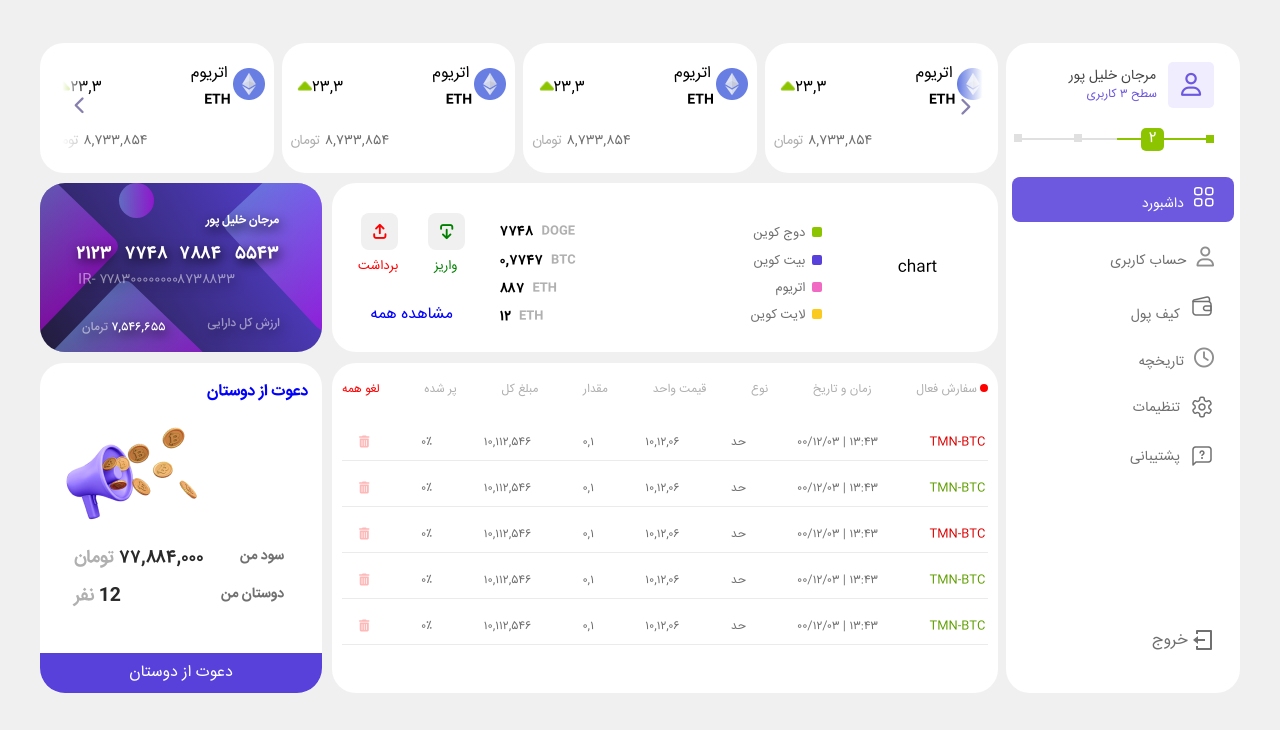
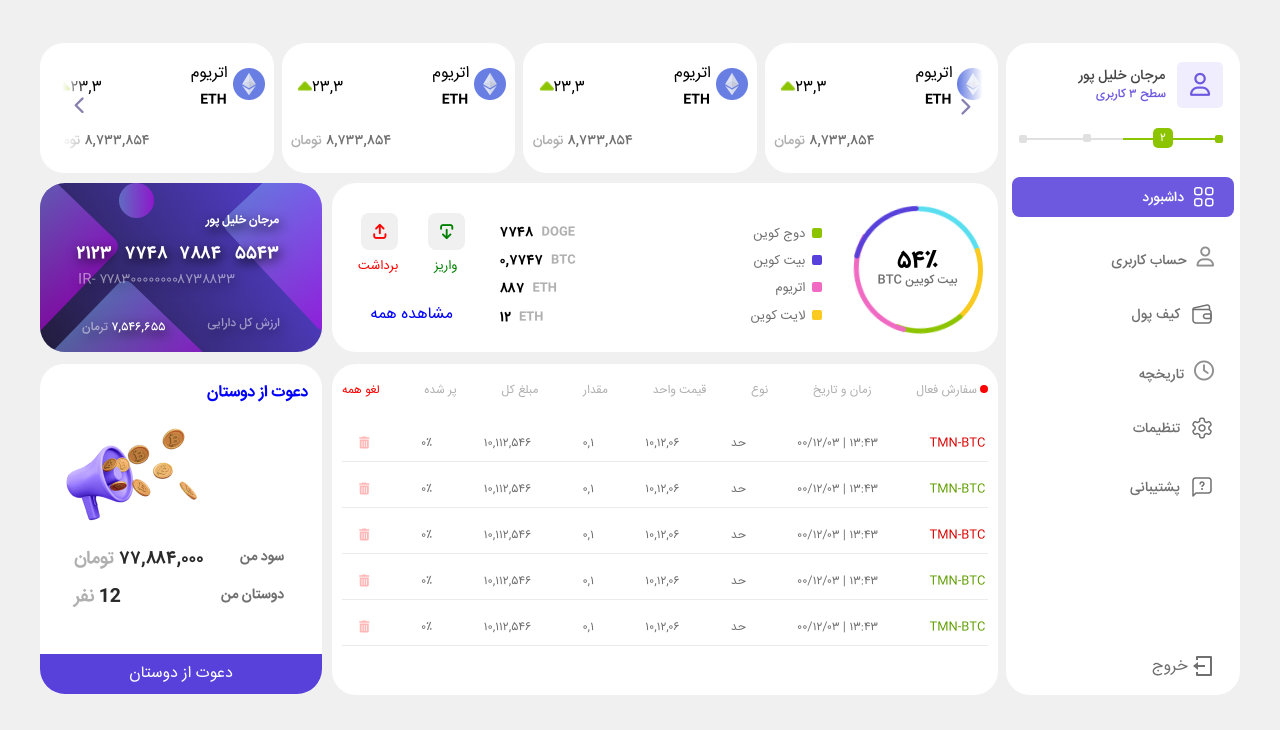
Before and after one commit to Firouzzadeh99/dashboard, a website: page index.html in a window 1280 px wide. Shown: the part 59-789 px from the top of the page. Drawn offline with Linux system fonts and the light colour scheme.

Commit message:
fixed error and create chart

```diff
--- a/index.html
+++ b/index.html
@@ -60,7 +60,7 @@
                         <ul>
                             <li class="first-item active"><img src="./src/assets/images/Vector2.png" alt=""><a href="#">داشبورد</a></li>
                             <li><i class="fa-regular fa-user"></i><a href="#">حساب کاربری</a></li>
-                            <li><img src="./src/assets/images/wallet.png" alt=""><a href="#">کیف پول</a></li>
+                            <li class="wallet-bag"><img src="./src/assets/images/wallet.png" alt=""><a href="#">کیف پول</a></li>
                             <li><i class="fa-regular fa-clock"></i><a href="#">تاریخچه</a></li>
                             <li class="setting"><img src="./src/assets/images/setting3.png" alt=""><a href="#">تنظیمات</a></li>
                             <li class="question"><img src="./src/assets/images/message.png" alt=""><a href="#">پشتیبانی</a></li>
@@ -102,7 +102,14 @@
                     </div>
                     <div class="coin-chart">
                         <div class="chart-circle">
-                            <div class="chart">chart</div>
+                            <div class="chart"><div class="circle-chart-item">
+                                <img class="blue" src="./src/assets/images/blue.png" alt="">
+                                <img class="yellow" src="./src/assets/images/yellow.png" alt="">
+                                <img class="green" src="./src/assets/images/green.png" alt="">
+                                <img class="pink" src="./src/assets/images/pink.png" alt="">
+                                <img class="dartkblue" src="./src/assets/images/darkblue.png" alt="">
+                                <p class="circle-percent">۵۴٪</p><p class="circle-coins">بیت کویین BTC</p>
+                            </div></div>
                             <div class="coins-chart">
                                  <div class="colors"><span class="green"></span><span>دوج کوین</span></div>
                                 <div class="colors"><span class="blue"></span><span>بیت کوین</span></div>
--- a/src/assets/scss/_chart.scss
+++ b/src/assets/scss/_chart.scss
@@ -1,4 +1,4 @@
-.coin-chart{
+.coin-chart {
   grid-column: 1/4;
   @include box-main;
   height: 169px;
@@ -6,126 +6,168 @@
   justify-content: space-between;
   align-items: center;
   margin-top: -25px;
-          .chart-circle{
+  .chart-circle {
     display: flex;
-            .chart{
+    .chart {
       @include flex-center;
       width: 150px;
       height: 150px;
+      .circle-chart-item {
+        position: relative;
+        @include flex-center;
+        flex-direction: column;
+        width: 126px;
+        height: 126px;
+        border-radius: 50%;
+        img {
+          position: absolute;
         }
-            .coins-chart{
+        .circle-percent {
+          font-size: 24px;
+          font-weight: 900;
+        }
+        .circle-coins {
+          font-size: 12px;
+          font-weight: 500;
+          color: $link-color;
+          p{
+            font-size: 12px;
+          }
+        }
+        .blue {
+          top: -1px;
+          right: 1px;
+          transform: rotate(-4deg);
+        }
+        .yellow {
+          top: 42px;
+          right: -3px;
+          transform: rotate(0deg);
+        }
+        .green {
+          top: 107px;
+          right: 18px;
+          transform: rotate(3deg);
+        }
+        .pink {
+          top: 29px;
+          left: -1px;
+          transform: rotate(3deg);
+        }
+        .dartkblue {
+          top: 4px;
+          left: -2px;
+          transform: rotate(-6deg);
+        }
+      }
+    }
+    .coins-chart {
       display: flex;
       justify-content: center;
       align-items: center;
       flex-direction: column;
-                margin-right:20px ;
-                    .colors{
+      margin-right: 20px;
+      .colors {
         width: 100px;
         display: flex;
         justify-content: flex-start;
         margin-top: 0.9rem;
         font-size: 13px;
-                        color:$link-color;
-                         :first-child{
+        color: $link-color;
+        :first-child {
           display: flex;
           width: 10px;
           border-radius: 2px;
           height: 10px;
           margin-left: 7px;
         }
-                            .green{
+        .green {
           background-color: $green-color;
         }
-                            .blue{
+        .blue {
           background-color: $blue-color;
         }
-                            .pink{
+        .pink {
           background-color: $pink-color;
         }
-                            .yellow{
-                                background-color:$yellow-color;
+        .yellow {
+          background-color: $yellow-color;
         }
-
       }
-
     }
-
   }
-         .chart-manage{
+  .chart-manage {
     width: 120px;
     display: flex;
     justify-content: center;
-             align-items: center ;
+    align-items: center;
     margin-right: 84px;
     font-size: $font-14;
     flex-direction: column;
     height: 100px;
     font-weight: 600;
-              .chart-price-range{
+    .chart-price-range {
       width: 120px;
       display: flex;
       justify-content: flex-end;
-                :first-child{
-                    color:$title-color;
+      :first-child {
+        color: $title-color;
         font-size: 12px;
       }
-              span{
+      span {
         margin: 0.9rem 0 0 0.5rem;
       }
     }
-
   }
-        .chart-handel{
+  .chart-handel {
     display: flex;
     height: 110px;
     margin-left: 20px;
     justify-content: space-between;
     align-items: center;
     flex-direction: column;
-            div{
-                .text-up{
-                    margin-right: 8px
+    div {
+      .text-up {
+        margin-right: 8px;
       }
     }
-            .chart-handel-item{
+    .chart-handel-item {
       @include flex-center;
-                gap:30px;
-                color:red;
+      gap: 30px;
+      color: red;
       font-size: 13px;
-                :first-child{
-                    color:green;
+      :first-child {
+        color: green;
       }
-                .up-arrow{
+      .up-arrow {
         @include flex-center;
         width: 37px;
         height: 37px;
-                    background-color: #F0F0F0;
+        background-color: #f0f0f0;
         border-radius: 8px;
         margin-bottom: 10px;
-                     i{
+        i {
           transform: rotate(180deg);
-                        color:green;
+          color: green;
           font-size: 15px;
         }
-
-
       }
-                .down-arrow{
+      .down-arrow {
         @include flex-center;
         width: 37px;
         height: 37px;
         margin-bottom: 10px;
-                    background-color: #F0F0F0;
+        background-color: #f0f0f0;
         border-radius: 8px;
-                     i{
-                        color:red;
+        i {
+          color: red;
           font-size: 15px;
         }
       }
     }
-             div{
-                a{
-                    color:blue;
+    div {
+      a {
+        color: blue;
       }
     }
   }
--- a/src/assets/scss/_coins.scss
+++ b/src/assets/scss/_coins.scss
@@ -29,6 +29,7 @@
                     right: 34px;
                     font-weight: 600;
                     font-size: 13px;
+                    margin-right: 4px;
                 }
                  .name-fs-coin{
                     position: absolute;
@@ -41,6 +42,7 @@
                 text-align: left;
                 color:$link-color;
                 font-size: $font-14;
+                font-weight: 500;
                 span{
                     color:$range-color;
                     font-size: $font-14;
--- a/src/assets/scss/_footer.scss
+++ b/src/assets/scss/_footer.scss
@@ -84,6 +84,9 @@ footer {
             }
           }
         }
+        :nth-child(4){
+          margin-left: 28px;
+        }
       }
     }
     // digital-currencies SECTION ===========================================================>>>>>
@@ -111,6 +114,12 @@ footer {
               color:$icon-color ;
             }
           }
+        }
+        :first-child{
+          margin-left: 25px;
+        }
+        :nth-child(2){
+          margin-left: 18px;
         }
       }
     }
@@ -149,7 +158,7 @@ footer {
     display: flex;
     justify-content: center;
     align-items: center;
-    margin-top: 20px;
+    margin: 23px 23px 0 0;
     :first-child{
       width: 34px;
     }
--- a/src/assets/scss/_sidebar.scss
+++ b/src/assets/scss/_sidebar.scss
@@ -7,7 +7,7 @@
     width: auto;
     height: 115px;
     margin-top: 0.8rem;
-    margin-right: 20px;
+    margin-right: 11px;
     .profile {
       display: flex;
       .icon-profile {
@@ -31,12 +31,16 @@
         .name {
           font-size: $font-14;
           color: $text-nav-color;
+          font-weight: 500;
+
         }
         .level {
           display: flex;
           font-size: 12px;
           color: $icon-color;
           margin: 0.3rem 0 0 18px;
+          font-weight: 500;
+
         }
       }
     }
@@ -55,20 +59,21 @@
             top: 0;
             height: 2px;
             right: 0;
-            width: 97px;
+            width: 50%;
             background-color: $green-color;
           }
           &::after {
             @include flex-center;
             content: "۲";
             position: absolute;
-            top: -10px;
-            height: 23px;
-            width: 23px;
+             top: -10px;
+            height: 20px;
+            font-size: 12px;
+            width: 20px;
             border-radius: 5px;
-            right: 50px;
-            background-color: $green-color;
-            color: white;
+            right: 25%;
+            background-color: #8dc400;
+            color: #fff;
           }
         }
       }
@@ -76,6 +81,7 @@
         width: 8px;
         height: 8px;
         margin-top: -5px;
+        border-radius: 2px;
         background-color: $green-color;
       }
       .r2 {
@@ -84,14 +90,16 @@
         position: absolute;
         top: -4px;
         right: 132px;
+        border-radius: 2px;
         background-color: #e0e0e0;
       }
       .r3 {
         width: 8px;
         height: 8px;
+        border-radius: 2px;
         position: absolute;
         margin-top: -13px;
-        margin: -9px 192px;
+        margin: -8px 93%;
         background-color: #e0e0e0;
       }
     }
@@ -113,6 +121,12 @@
           margin-right: 10px;
           color: $link-color;
           font-size: $font-14;
+          font-weight: 500;
+        }
+      }
+      .wallet-bag{
+        img{
+          vertical-align: middle;
         }
       }
 
@@ -150,10 +164,14 @@
       }
       :first-child {
         margin-top: 0;
+        padding: 5px 0px;
+        img{
+          vertical-align: middle;
+        }
       }
     }
     .exit {
-      margin: 160px 18px 0 0;
+      margin: 150px 18px 11px 0;
       cursor: pointer;
       color: $link-color;
       img {
```
Also changed, not shown: src/assets/css/style.min.css, src/assets/images/blue.png (added), src/assets/images/darkblue.png (added), src/assets/images/green.png (added), src/assets/images/pink.png (added), src/assets/images/yellow.png (added), 1 other file. Lines whose indentation alone changed are shown as unchanged.
